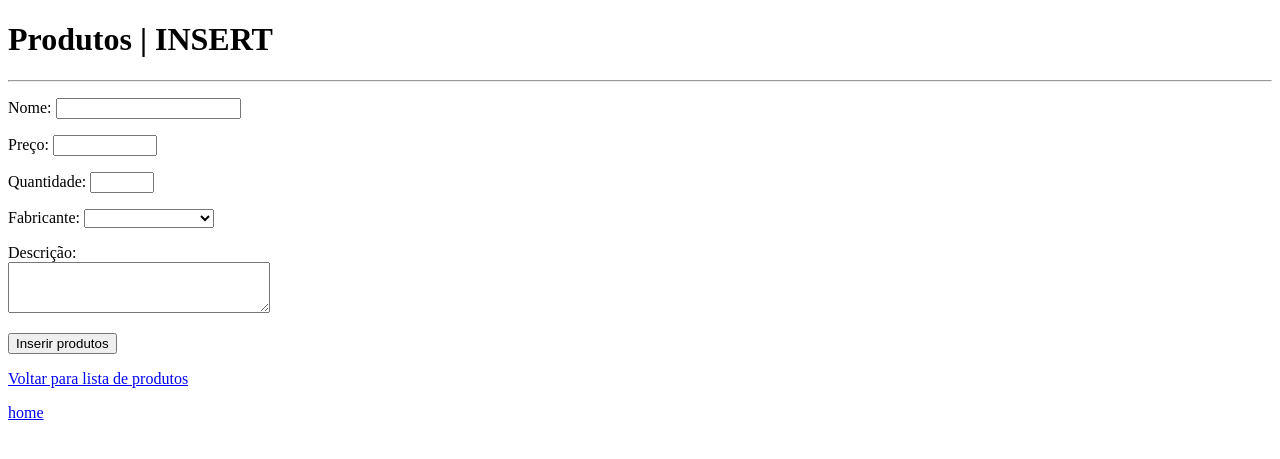
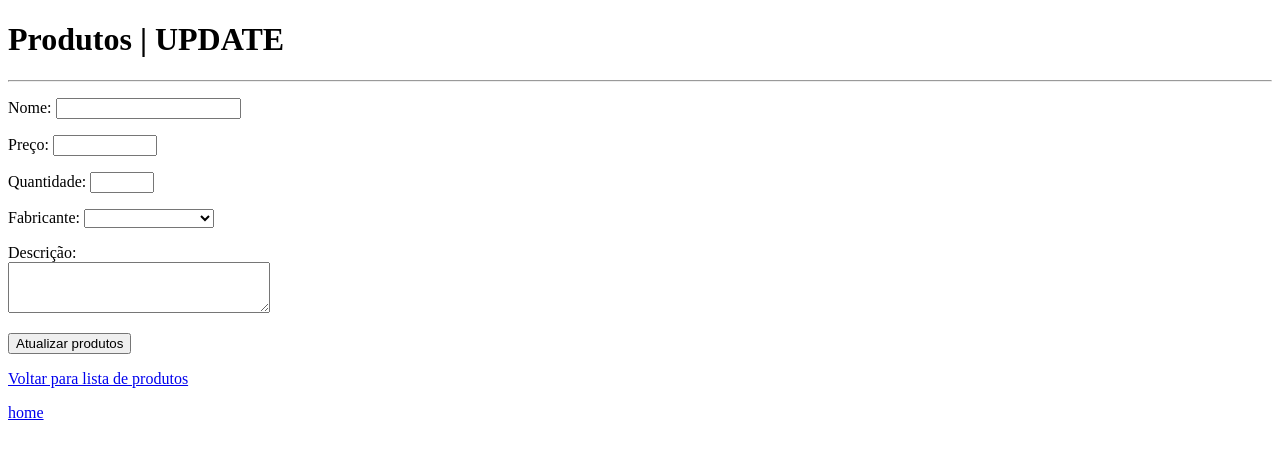
Before and after one commit to guilhermessanto/exemplo-php-crud, a PHP site: page /produtos/atualizar.php in a window 1280 px wide. Shown: the top 459 px of the page. Run offline with PHP 8.4, Linux system fonts and the light colour scheme; tables that the repository leaves empty or names only in its code hold one stand-in row (values such as "Sample post").

Commit message:
Update atualizar.php

```diff
--- a/produtos/atualizar.php
+++ b/produtos/atualizar.php
@@ -1,18 +1,6 @@
 <?php
 require_once "../src/funcoes-fabricantes.php";
 $listaDefabricantes = lerFabricantes ($conexao);
-if(isset($_POST['inserir'])){
-    require_once "../src/funcoes-produtos.php";
-    $nome = filter_input(INPUT_POST,'nome', FILTER_SANITIZE_SPECIAL_CHARS);
-    $preco = filter_input(INPUT_POST,'preco', FILTER_SANITIZE_NUMBER_FLOAT, FILTER_FLAG_ALLOW_FRACTION);
-    $quantidade = filter_input(INPUT_POST,'quantidade', FILTER_SANITIZE_NUMBER_INT);
-    $descricao = filter_input(INPUT_POST,'descricao', FILTER_SANITIZE_SPECIAL_CHARS);
-    $fabricante_id = filter_input(INPUT_POST,'fabricante_id', FILTER_SANITIZE_NUMBER_INT);
-
-    inserirProduto($conexao, $nome, $preco, $quantidade, $descricao, $fabricante_id);
-
-    header("location:listar.php");
-}
 ?>
 <!DOCTYPE html>
 <html lang="pt-br">
@@ -20,11 +8,11 @@
     <meta charset="UTF-8">
     <meta http-equiv="X-UA-Compatible" content="IE=edge">
     <meta name="viewport" content="width=device-width, initial-scale=1.0">
-    <title>Produtos - Inserir</title>
+    <title>Produtos - atualizar</title>
 </head>
 <body>
     <div class="container">
-        <h1>Produtos | INSERT</h1>
+        <h1>Produtos | UPDATE</h1>
         <hr>
         <form action="" method="post">
             <p>
@@ -56,7 +44,7 @@
             <textarea required name="descricao" id="descricao" cols="30" rows="3s"></textarea>
             </p>
             <p>
-                <button type="submit" name="inserir">Inserir produtos</button>
+                <button type="submit" name="atualizar">Atualizar produtos</button>
             </p>
         </form>
     </div>
```
